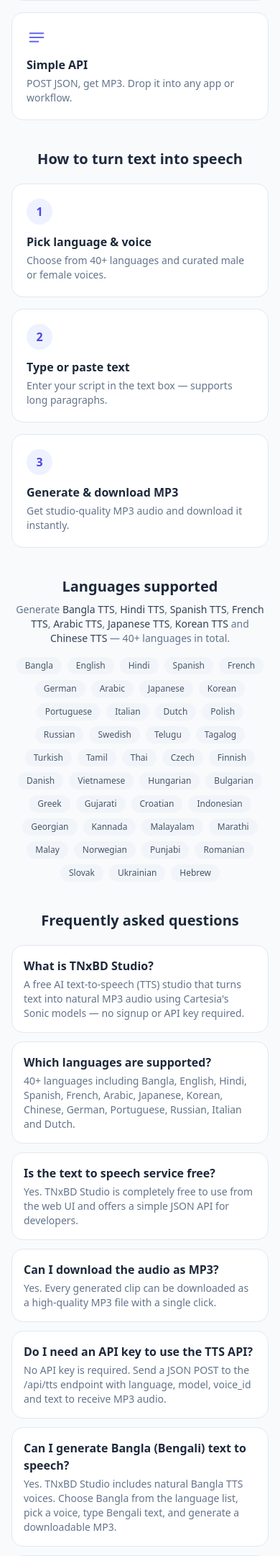
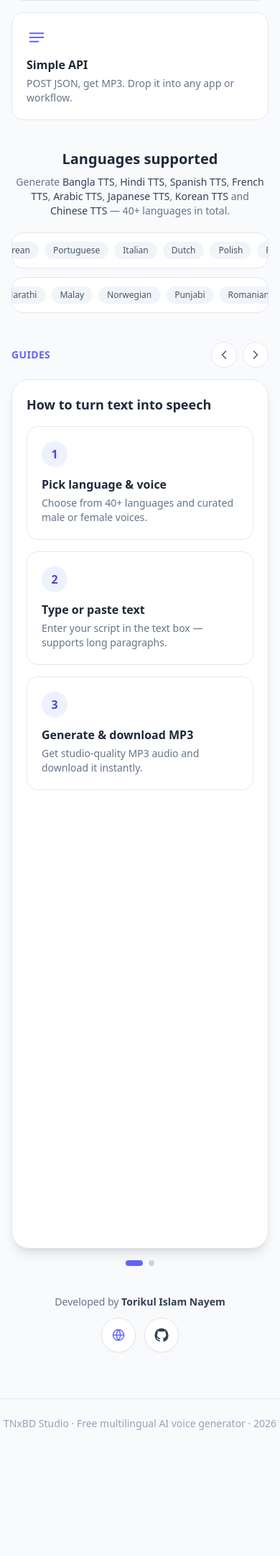
Before and after one commit to nayem-48ai/cartesia-tts-studio, a Flask app: page / in a window 390 px wide. Shown: the part 1584-3746 px from the top of the page at 72% size. After the commit the page ends 3571 px from the top, so only its background shows below. Run offline with Flask 3, Linux system fonts and the light colour scheme; some libraries are stand-ins or nearby versions.

Commit message:
UI redesign: theme persistence, slide viewer, language marquees, revert UID details (#14)
* SEO: consolidate canonical to speakee, add Organization JSON-LD, How-it-works + 42-language sections, expanded FAQ, nofollow external links

* SEO: hardcode sitemap/robots to primary domain speakee.tnxbd.top for canonical consolidation

* Redirect all non-speakee hosts (vercel.app defaults + deployment URLs) to speakee.tnxbd.top via 301

* Add: 4 Bangla owned voices, UID custom-voice option with validity check, /library browser page (search/filter/copy), custom-voice FAQ

* Rename UID tab, update email, responsive nav, dynamic Voice Library button in UID mode, Male/Female/High Profiled person gender labels

* Mobile animated Voice Library icon, whole-section UID button, redesigned Library filters, split Neutral vs High Profiled person

* UI: system-default theme with localStorage persistence + toggle; revert UID to expandable details (remove library button); animated slide viewer for How-it-works+FAQ; dual opposite-direction language marquees

```diff
--- a/templates/index.html
+++ b/templates/index.html
@@ -9,6 +9,15 @@
   <meta name="author" content="TNxBD Studio" />
   <meta name="robots" content="index, follow, max-image-preview:large" />
   <meta name="theme-color" content="#6366f1" />
+  <script>
+    (function () {
+      try {
+        var t = localStorage.getItem('theme');
+        var dark = (t === 'dark') || (!t && window.matchMedia('(prefers-color-scheme: dark)').matches);
+        if (dark) document.documentElement.classList.add('dark');
+      } catch (e) {}
+    })();
+  </script>
   <link rel="canonical" href="https://speakee.tnxbd.top/" />
   <meta property="og:type" content="website" />
   <meta property="og:site_name" content="TNxBD Studio" />
@@ -98,6 +107,15 @@
     .lib-ico { animation: libGlow 3.2s ease-in-out infinite; }
     @keyframes libPulse { 0%,100%{transform:scale(1)} 50%{transform:scale(1.03)} }
     .lib-pulse { animation: libPulse 2.4s ease-in-out infinite; }
+
+    /* Marquee language ticker (two opposite rows) */
+    .marquee { overflow: hidden; }
+    .marquee-track { display: flex; width: max-content; will-change: transform; animation: marqueeL 34s linear infinite; }
+    .marquee-track.reverse { animation-name: marqueeR; }
+    .marquee-track > span { margin-right: 0.5rem; }
+    @keyframes marqueeL { from { transform: translateX(0); } to { transform: translateX(-50%); } }
+    @keyframes marqueeR { from { transform: translateX(-50%); } to { transform: translateX(0); } }
+    .marquee:hover .marquee-track { animation-play-state: paused; }
   </style>
   <script type="application/ld+json">
   {
@@ -389,118 +407,99 @@
         </div>
       </div>
 
-      <!-- How it works -->
+      <!-- Supported languages (animated marquee) -->
       <section class="mt-10">
-        <h2 class="text-xl font-bold text-center text-slate-800 dark:text-slate-100">How to turn text into speech</h2>
-        <div class="mt-5 grid sm:grid-cols-3 gap-4">
-          <div class="rounded-2xl border border-slate-200 dark:border-slate-800 bg-white dark:bg-slate-900 p-5">
+        <h2 class="text-xl font-bold text-center text-slate-800 dark:text-slate-100">Languages supported</h2>
+        <p class="mt-2 text-center text-sm text-slate-500 dark:text-slate-400 max-w-2xl mx-auto">Generate <span class="font-medium text-slate-700 dark:text-slate-200">Bangla TTS</span>, <span class="font-medium text-slate-700 dark:text-slate-200">Hindi TTS</span>, <span class="font-medium text-slate-700 dark:text-slate-200">Spanish TTS</span>, <span class="font-medium text-slate-700 dark:text-slate-200">French TTS</span>, <span class="font-medium text-slate-700 dark:text-slate-200">Arabic TTS</span>, <span class="font-medium text-slate-700 dark:text-slate-200">Japanese TTS</span>, <span class="font-medium text-slate-700 dark:text-slate-200">Korean TTS</span> and <span class="font-medium text-slate-700 dark:text-slate-200">Chinese TTS</span> — 40+ languages in total.</p>
+        <div class="mt-5 marquee rounded-2xl border border-slate-200 dark:border-slate-800 bg-white dark:bg-slate-900 py-3">
+          <div id="marqueeA" class="marquee-track"></div>
+        </div>
+        <div class="mt-3 marquee rounded-2xl border border-slate-200 dark:border-slate-800 bg-white dark:bg-slate-900 py-3">
+          <div id="marqueeB" class="marquee-track reverse"></div>
+        </div>
+      </section>
+
+      <!-- How it works + FAQ slide viewer -->
+      <section class="mt-10">
+        <div class="flex items-center justify-between mb-4">
+          <span class="text-sm font-semibold uppercase tracking-wide text-brand-500">Guides</span>
+          <div class="flex items-center gap-2">
+            <button id="slidePrev" class="w-9 h-9 grid place-items-center rounded-full border border-slate-200 dark:border-slate-700 bg-white dark:bg-slate-900 text-slate-600 dark:text-slate-300 hover:bg-brand-500 hover:text-white hover:border-brand-500 transition-colors cursor-pointer" aria-label="Previous slide">
+              <svg class="w-5 h-5" viewBox="0 0 24 24" fill="none" stroke="currentColor" stroke-width="1.8"><path d="M15 6l-6 6 6 6" stroke-linecap="round" stroke-linejoin="round"/></svg>
+            </button>
+            <button id="slideNext" class="w-9 h-9 grid place-items-center rounded-full border border-slate-200 dark:border-slate-700 bg-white dark:bg-slate-900 text-slate-600 dark:text-slate-300 hover:bg-brand-500 hover:text-white hover:border-brand-500 transition-colors cursor-pointer" aria-label="Next slide">
+              <svg class="w-5 h-5" viewBox="0 0 24 24" fill="none" stroke="currentColor" stroke-width="1.8"><path d="M9 6l6 6-6 6" stroke-linecap="round" stroke-linejoin="round"/></svg>
+            </button>
+          </div>
+        </div>
+        <div id="slideViewport" class="overflow-hidden rounded-3xl border border-slate-200 dark:border-slate-800 bg-white dark:bg-slate-900 shadow-lg">
+          <div id="slideTrack" class="flex transition-transform duration-700 ease-[cubic-bezier(.2,.8,.2,1)] motion-reduce:transition-none">
+            <!-- Slide 1: How it works -->
+            <div class="slide min-w-full p-5 sm:p-7">
+              <h2 class="text-lg font-bold text-slate-800 dark:text-slate-100 mb-4">How to turn text into speech</h2>
+              <div class="grid sm:grid-cols-3 gap-4">
+                <div class="rounded-2xl border border-slate-200 dark:border-slate-800 p-5">
                   <div class="w-9 h-9 grid place-items-center rounded-full bg-brand-50 dark:bg-brand-900/40 text-brand-600 dark:text-brand-300 font-bold">1</div>
                   <h3 class="mt-3 font-semibold text-slate-800 dark:text-slate-100">Pick language &amp; voice</h3>
                   <p class="mt-1 text-sm text-slate-500 dark:text-slate-400">Choose from 40+ languages and curated male or female voices.</p>
                 </div>
-          <div class="rounded-2xl border border-slate-200 dark:border-slate-800 bg-white dark:bg-slate-900 p-5">
+                <div class="rounded-2xl border border-slate-200 dark:border-slate-800 p-5">
                   <div class="w-9 h-9 grid place-items-center rounded-full bg-brand-50 dark:bg-brand-900/40 text-brand-600 dark:text-brand-300 font-bold">2</div>
                   <h3 class="mt-3 font-semibold text-slate-800 dark:text-slate-100">Type or paste text</h3>
                   <p class="mt-1 text-sm text-slate-500 dark:text-slate-400">Enter your script in the text box — supports long paragraphs.</p>
                 </div>
-          <div class="rounded-2xl border border-slate-200 dark:border-slate-800 bg-white dark:bg-slate-900 p-5">
+                <div class="rounded-2xl border border-slate-200 dark:border-slate-800 p-5">
                   <div class="w-9 h-9 grid place-items-center rounded-full bg-brand-50 dark:bg-brand-900/40 text-brand-600 dark:text-brand-300 font-bold">3</div>
                   <h3 class="mt-3 font-semibold text-slate-800 dark:text-slate-100">Generate &amp; download MP3</h3>
                   <p class="mt-1 text-sm text-slate-500 dark:text-slate-400">Get studio-quality MP3 audio and download it instantly.</p>
                 </div>
               </div>
-      </section>
-
-      <!-- Supported languages -->
-      <section class="mt-10">
-        <h2 class="text-xl font-bold text-center text-slate-800 dark:text-slate-100">Languages supported</h2>
-        <p class="mt-2 text-center text-sm text-slate-500 dark:text-slate-400 max-w-2xl mx-auto">Generate <span class="font-medium text-slate-700 dark:text-slate-200">Bangla TTS</span>, <span class="font-medium text-slate-700 dark:text-slate-200">Hindi TTS</span>, <span class="font-medium text-slate-700 dark:text-slate-200">Spanish TTS</span>, <span class="font-medium text-slate-700 dark:text-slate-200">French TTS</span>, <span class="font-medium text-slate-700 dark:text-slate-200">Arabic TTS</span>, <span class="font-medium text-slate-700 dark:text-slate-200">Japanese TTS</span>, <span class="font-medium text-slate-700 dark:text-slate-200">Korean TTS</span> and <span class="font-medium text-slate-700 dark:text-slate-200">Chinese TTS</span> — 40+ languages in total.</p>
-        <div class="mt-4 flex flex-wrap justify-center gap-2">
-          <span class="px-3 py-1 rounded-full bg-slate-100 dark:bg-slate-800 text-xs font-medium text-slate-600 dark:text-slate-300">Bangla</span>
-          <span class="px-3 py-1 rounded-full bg-slate-100 dark:bg-slate-800 text-xs font-medium text-slate-600 dark:text-slate-300">English</span>
-          <span class="px-3 py-1 rounded-full bg-slate-100 dark:bg-slate-800 text-xs font-medium text-slate-600 dark:text-slate-300">Hindi</span>
-          <span class="px-3 py-1 rounded-full bg-slate-100 dark:bg-slate-800 text-xs font-medium text-slate-600 dark:text-slate-300">Spanish</span>
-          <span class="px-3 py-1 rounded-full bg-slate-100 dark:bg-slate-800 text-xs font-medium text-slate-600 dark:text-slate-300">French</span>
-          <span class="px-3 py-1 rounded-full bg-slate-100 dark:bg-slate-800 text-xs font-medium text-slate-600 dark:text-slate-300">German</span>
-          <span class="px-3 py-1 rounded-full bg-slate-100 dark:bg-slate-800 text-xs font-medium text-slate-600 dark:text-slate-300">Arabic</span>
-          <span class="px-3 py-1 rounded-full bg-slate-100 dark:bg-slate-800 text-xs font-medium text-slate-600 dark:text-slate-300">Japanese</span>
-          <span class="px-3 py-1 rounded-full bg-slate-100 dark:bg-slate-800 text-xs font-medium text-slate-600 dark:text-slate-300">Korean</span>
-          <span class="px-3 py-1 rounded-full bg-slate-100 dark:bg-slate-800 text-xs font-medium text-slate-600 dark:text-slate-300">Portuguese</span>
-          <span class="px-3 py-1 rounded-full bg-slate-100 dark:bg-slate-800 text-xs font-medium text-slate-600 dark:text-slate-300">Italian</span>
-          <span class="px-3 py-1 rounded-full bg-slate-100 dark:bg-slate-800 text-xs font-medium text-slate-600 dark:text-slate-300">Dutch</span>
-          <span class="px-3 py-1 rounded-full bg-slate-100 dark:bg-slate-800 text-xs font-medium text-slate-600 dark:text-slate-300">Polish</span>
-          <span class="px-3 py-1 rounded-full bg-slate-100 dark:bg-slate-800 text-xs font-medium text-slate-600 dark:text-slate-300">Russian</span>
-          <span class="px-3 py-1 rounded-full bg-slate-100 dark:bg-slate-800 text-xs font-medium text-slate-600 dark:text-slate-300">Swedish</span>
-          <span class="px-3 py-1 rounded-full bg-slate-100 dark:bg-slate-800 text-xs font-medium text-slate-600 dark:text-slate-300">Telugu</span>
-          <span class="px-3 py-1 rounded-full bg-slate-100 dark:bg-slate-800 text-xs font-medium text-slate-600 dark:text-slate-300">Tagalog</span>
-          <span class="px-3 py-1 rounded-full bg-slate-100 dark:bg-slate-800 text-xs font-medium text-slate-600 dark:text-slate-300">Turkish</span>
-          <span class="px-3 py-1 rounded-full bg-slate-100 dark:bg-slate-800 text-xs font-medium text-slate-600 dark:text-slate-300">Tamil</span>
-          <span class="px-3 py-1 rounded-full bg-slate-100 dark:bg-slate-800 text-xs font-medium text-slate-600 dark:text-slate-300">Thai</span>
-          <span class="px-3 py-1 rounded-full bg-slate-100 dark:bg-slate-800 text-xs font-medium text-slate-600 dark:text-slate-300">Czech</span>
-          <span class="px-3 py-1 rounded-full bg-slate-100 dark:bg-slate-800 text-xs font-medium text-slate-600 dark:text-slate-300">Finnish</span>
-          <span class="px-3 py-1 rounded-full bg-slate-100 dark:bg-slate-800 text-xs font-medium text-slate-600 dark:text-slate-300">Danish</span>
-          <span class="px-3 py-1 rounded-full bg-slate-100 dark:bg-slate-800 text-xs font-medium text-slate-600 dark:text-slate-300">Vietnamese</span>
-          <span class="px-3 py-1 rounded-full bg-slate-100 dark:bg-slate-800 text-xs font-medium text-slate-600 dark:text-slate-300">Hungarian</span>
-          <span class="px-3 py-1 rounded-full bg-slate-100 dark:bg-slate-800 text-xs font-medium text-slate-600 dark:text-slate-300">Bulgarian</span>
-          <span class="px-3 py-1 rounded-full bg-slate-100 dark:bg-slate-800 text-xs font-medium text-slate-600 dark:text-slate-300">Greek</span>
-          <span class="px-3 py-1 rounded-full bg-slate-100 dark:bg-slate-800 text-xs font-medium text-slate-600 dark:text-slate-300">Gujarati</span>
-          <span class="px-3 py-1 rounded-full bg-slate-100 dark:bg-slate-800 text-xs font-medium text-slate-600 dark:text-slate-300">Croatian</span>
-          <span class="px-3 py-1 rounded-full bg-slate-100 dark:bg-slate-800 text-xs font-medium text-slate-600 dark:text-slate-300">Indonesian</span>
-          <span class="px-3 py-1 rounded-full bg-slate-100 dark:bg-slate-800 text-xs font-medium text-slate-600 dark:text-slate-300">Georgian</span>
-          <span class="px-3 py-1 rounded-full bg-slate-100 dark:bg-slate-800 text-xs font-medium text-slate-600 dark:text-slate-300">Kannada</span>
-          <span class="px-3 py-1 rounded-full bg-slate-100 dark:bg-slate-800 text-xs font-medium text-slate-600 dark:text-slate-300">Malayalam</span>
-          <span class="px-3 py-1 rounded-full bg-slate-100 dark:bg-slate-800 text-xs font-medium text-slate-600 dark:text-slate-300">Marathi</span>
-          <span class="px-3 py-1 rounded-full bg-slate-100 dark:bg-slate-800 text-xs font-medium text-slate-600 dark:text-slate-300">Malay</span>
-          <span class="px-3 py-1 rounded-full bg-slate-100 dark:bg-slate-800 text-xs font-medium text-slate-600 dark:text-slate-300">Norwegian</span>
-          <span class="px-3 py-1 rounded-full bg-slate-100 dark:bg-slate-800 text-xs font-medium text-slate-600 dark:text-slate-300">Punjabi</span>
-          <span class="px-3 py-1 rounded-full bg-slate-100 dark:bg-slate-800 text-xs font-medium text-slate-600 dark:text-slate-300">Romanian</span>
-          <span class="px-3 py-1 rounded-full bg-slate-100 dark:bg-slate-800 text-xs font-medium text-slate-600 dark:text-slate-300">Slovak</span>
-          <span class="px-3 py-1 rounded-full bg-slate-100 dark:bg-slate-800 text-xs font-medium text-slate-600 dark:text-slate-300">Ukrainian</span>
-          <span class="px-3 py-1 rounded-full bg-slate-100 dark:bg-slate-800 text-xs font-medium text-slate-600 dark:text-slate-300">Hebrew</span>
             </div>
-      </section>
-
-      <!-- FAQ (SEO) -->
-      <section class="mt-10">
-        <h2 class="text-xl font-bold text-center text-slate-800 dark:text-slate-100">Frequently asked questions</h2>
-        <div class="mt-5 space-y-3">
-          <div class="rounded-2xl border border-slate-200 dark:border-slate-800 bg-white dark:bg-slate-900 p-4">
+            <!-- Slide 2: FAQ -->
+            <div class="slide min-w-full p-5 sm:p-7">
+              <h2 class="text-lg font-bold text-slate-800 dark:text-slate-100 mb-4">Frequently asked questions</h2>
+              <div class="space-y-3 max-h-[62vh] overflow-y-auto pr-1">
+                <div class="rounded-2xl border border-slate-200 dark:border-slate-800 p-4">
                   <h3 class="font-semibold text-slate-800 dark:text-slate-100">What is TNxBD Studio?</h3>
                   <p class="mt-1 text-sm text-slate-500 dark:text-slate-400">A free AI text-to-speech (TTS) studio that turns text into natural MP3 audio using Cartesia's Sonic models — no signup or API key required.</p>
                 </div>
-          <div class="rounded-2xl border border-slate-200 dark:border-slate-800 bg-white dark:bg-slate-900 p-4">
+                <div class="rounded-2xl border border-slate-200 dark:border-slate-800 p-4">
                   <h3 class="font-semibold text-slate-800 dark:text-slate-100">Which languages are supported?</h3>
                   <p class="mt-1 text-sm text-slate-500 dark:text-slate-400">40+ languages including Bangla, English, Hindi, Spanish, French, Arabic, Japanese, Korean, Chinese, German, Portuguese, Russian, Italian and Dutch.</p>
                 </div>
-          <div class="rounded-2xl border border-slate-200 dark:border-slate-800 bg-white dark:bg-slate-900 p-4">
+                <div class="rounded-2xl border border-slate-200 dark:border-slate-800 p-4">
                   <h3 class="font-semibold text-slate-800 dark:text-slate-100">Is the text to speech service free?</h3>
                   <p class="mt-1 text-sm text-slate-500 dark:text-slate-400">Yes. TNxBD Studio is completely free to use from the web UI and offers a simple JSON API for developers.</p>
                 </div>
-          <div class="rounded-2xl border border-slate-200 dark:border-slate-800 bg-white dark:bg-slate-900 p-4">
+                <div class="rounded-2xl border border-slate-200 dark:border-slate-800 p-4">
                   <h3 class="font-semibold text-slate-800 dark:text-slate-100">Can I download the audio as MP3?</h3>
                   <p class="mt-1 text-sm text-slate-500 dark:text-slate-400">Yes. Every generated clip can be downloaded as a high-quality MP3 file with a single click.</p>
                 </div>
-          <div class="rounded-2xl border border-slate-200 dark:border-slate-800 bg-white dark:bg-slate-900 p-4">
+                <div class="rounded-2xl border border-slate-200 dark:border-slate-800 p-4">
                   <h3 class="font-semibold text-slate-800 dark:text-slate-100">Do I need an API key to use the TTS API?</h3>
                   <p class="mt-1 text-sm text-slate-500 dark:text-slate-400">No API key is required. Send a JSON POST to the /api/tts endpoint with language, model, voice_id and text to receive MP3 audio.</p>
                 </div>
-          <div class="rounded-2xl border border-slate-200 dark:border-slate-800 bg-white dark:bg-slate-900 p-4">
+                <div class="rounded-2xl border border-slate-200 dark:border-slate-800 p-4">
                   <h3 class="font-semibold text-slate-800 dark:text-slate-100">Can I generate Bangla (Bengali) text to speech?</h3>
                   <p class="mt-1 text-sm text-slate-500 dark:text-slate-400">Yes. TNxBD Studio includes natural Bangla TTS voices. Choose Bangla from the language list, pick a voice, type Bengali text, and generate a downloadable MP3.</p>
                 </div>
-          <div class="rounded-2xl border border-slate-200 dark:border-slate-800 bg-white dark:bg-slate-900 p-4">
+                <div class="rounded-2xl border border-slate-200 dark:border-slate-800 p-4">
                   <h3 class="font-semibold text-slate-800 dark:text-slate-100">Is there a Hindi TTS voice generator?</h3>
                   <p class="mt-1 text-sm text-slate-500 dark:text-slate-400">Yes. Hindi TTS is supported with clear male and female voices. Select Hindi, enter your text in Devanagari, generate the audio, and download it as MP3.</p>
                 </div>
-          <div class="rounded-2xl border border-slate-200 dark:border-slate-800 bg-white dark:bg-slate-900 p-4">
+                <div class="rounded-2xl border border-slate-200 dark:border-slate-800 p-4">
                   <h3 class="font-semibold text-slate-800 dark:text-slate-100">How do I use the TTS API?</h3>
                   <p class="mt-1 text-sm text-slate-500 dark:text-slate-400">Send a JSON POST to /api/tts with fields language, model, voice_id and text. The endpoint returns MP3 audio and needs no API key. Example requests are shown under the API section.</p>
                 </div>
-          <div class="rounded-2xl border border-slate-200 dark:border-slate-800 bg-white dark:bg-slate-900 p-4">
+                <div class="rounded-2xl border border-slate-200 dark:border-slate-800 p-4">
                   <h3 class="font-semibold text-slate-800 dark:text-slate-100">Can I use a custom voice model that isn't in the list?</h3>
                   <p class="mt-1 text-sm text-slate-500 dark:text-slate-400">Yes. If you have a voice you'd like cloned, email me at <a href="mailto:mdtorikulislam5748@gmail.com" class="font-semibold text-brand-600 dark:text-brand-300 hover:underline">mdtorikulislam5748@gmail.com</a> with the audio file attached and I'll add it to the studio.</p>
                 </div>
               </div>
+            </div>
+          </div>
+        </div>
+        <div id="slideDots" class="mt-4 flex items-center justify-center gap-2"></div>
       </section>
 
       <!-- Developer info -->
@@ -620,14 +619,10 @@
         $('voiceSel').style.display = 'none';
         $('uidInput').style.display = '';
         $('uidInput').value = '';
-        $('vdetail').style.display = 'none';
-        $('uidLibBtn').classList.remove('hidden');
       } else {
         $('voiceLabel').textContent = 'Voice';
         $('voiceSel').style.display = '';
         $('uidInput').style.display = 'none';
-        $('vdetail').style.display = '';
-        $('uidLibBtn').classList.add('hidden');
         const vRes = await fetch('/api/voices?language=' + lang).then(r => r.json());
         const vSel = $('voiceSel'); vSel.innerHTML = '';
         (vRes.voices || []).forEach(v => {
@@ -819,15 +814,24 @@
     $('refreshChallenge').addEventListener('click', loadChallenge);
     $('challengeA').addEventListener('keydown', (e) => { if (e.key === 'Enter') verifyChallenge(); });
 
-    // theme
+    // theme (system default, persisted in localStorage)
     const themeBtn = $('themeBtn');
     function applyTheme(dark) {
       document.documentElement.classList.toggle('dark', dark);
       $('iconMoon').classList.toggle('hidden', dark);
       $('iconSun').classList.toggle('hidden', !dark);
     }
-    themeBtn.addEventListener('click', () => applyTheme(!document.documentElement.classList.contains('dark')));
-    applyTheme(window.matchMedia('(prefers-color-scheme: dark)').matches);
+    themeBtn.addEventListener('click', () => {
+      const dark = !document.documentElement.classList.contains('dark');
+      applyTheme(dark);
+      try { localStorage.setItem('theme', dark ? 'dark' : 'light'); } catch (e) {}
+    });
+    (function () {
+      let saved = null;
+      try { saved = localStorage.getItem('theme'); } catch (e) {}
+      const dark = (saved === 'dark') || (saved === null && window.matchMedia('(prefers-color-scheme: dark)').matches);
+      applyTheme(dark);
+    })();
 
     // copy buttons
     $('copyCurl').addEventListener('click', () => copyText($('apiSnippet').textContent, $('copyCurl'), 'Copy'));
@@ -845,6 +849,48 @@
     document.addEventListener('keydown', (e) => { if (e.key === 'Escape') closeModal(); });
 
     $('year').textContent = new Date().getFullYear();
+
+    // ---- Slide viewer (How it works + FAQ) ----
+    (function () {
+      const track = $('slideTrack');
+      const viewport = $('slideViewport');
+      const dotsWrap = $('slideDots');
+      const slides = track ? track.querySelectorAll('.slide') : [];
+      if (!track || slides.length === 0) return;
+      let idx = 0, timer = null;
+      slides.forEach((s, i) => {
+        const d = document.createElement('button');
+        d.dataset.i = i;
+        d.className = 'w-2 h-2 rounded-full bg-slate-300 dark:bg-slate-700 transition-all cursor-pointer';
+        d.setAttribute('aria-label', 'Go to slide ' + (i + 1));
+        dotsWrap.appendChild(d);
+      });
+      function go(i) {
+        idx = (i + slides.length) % slides.length;
+        track.style.transform = 'translateX(-' + (idx * 100) + '%)';
+        dotsWrap.querySelectorAll('button').forEach((b, bi) => {
+          b.className = (bi === idx ? 'w-6 h-2 rounded-full bg-brand-500 transition-all cursor-pointer' : 'w-2 h-2 rounded-full bg-slate-300 dark:bg-slate-700 transition-all cursor-pointer');
+        });
+      }
+      function start() { stop(); timer = setInterval(() => go(idx + 1), 6000); }
+      function stop() { if (timer) clearInterval(timer); }
+      $('slidePrev').addEventListener('click', () => { go(idx - 1); start(); });
+      $('slideNext').addEventListener('click', () => { go(idx + 1); start(); });
+      dotsWrap.addEventListener('click', (e) => { const b = e.target.closest('button'); if (!b) return; go(+b.dataset.i); start(); });
+      viewport.addEventListener('mouseenter', stop);
+      viewport.addEventListener('mouseleave', start);
+      go(0); start();
+    })();
+
+    // ---- Marquee language tickers ----
+    (function () {
+      const langs = ["Bangla","English","Hindi","Spanish","French","German","Arabic","Japanese","Korean","Portuguese","Italian","Dutch","Polish","Russian","Swedish","Telugu","Tagalog","Turkish","Tamil","Thai","Czech","Finnish","Danish","Vietnamese","Hungarian","Bulgarian","Greek","Gujarati","Croatian","Indonesian","Georgian","Kannada","Malayalam","Marathi","Malay","Norwegian","Punjabi","Romanian","Slovak","Ukrainian","Hebrew"];
+      const make = () => langs.map(l => '<span class="px-3 py-1 rounded-full bg-slate-100 dark:bg-slate-800 text-xs font-medium text-slate-600 dark:text-slate-300">' + l + '</span>').join('');
+      const a = $('marqueeA'), b = $('marqueeB');
+      if (a) a.innerHTML = make() + make();
+      if (b) b.innerHTML = make() + make();
+    })();
+
     // accordion: only one details section open at a time
     document.querySelectorAll('details.acc').forEach(d => {
       d.addEventListener('toggle', () => {
```
Lines whose indentation alone changed are shown as unchanged.
